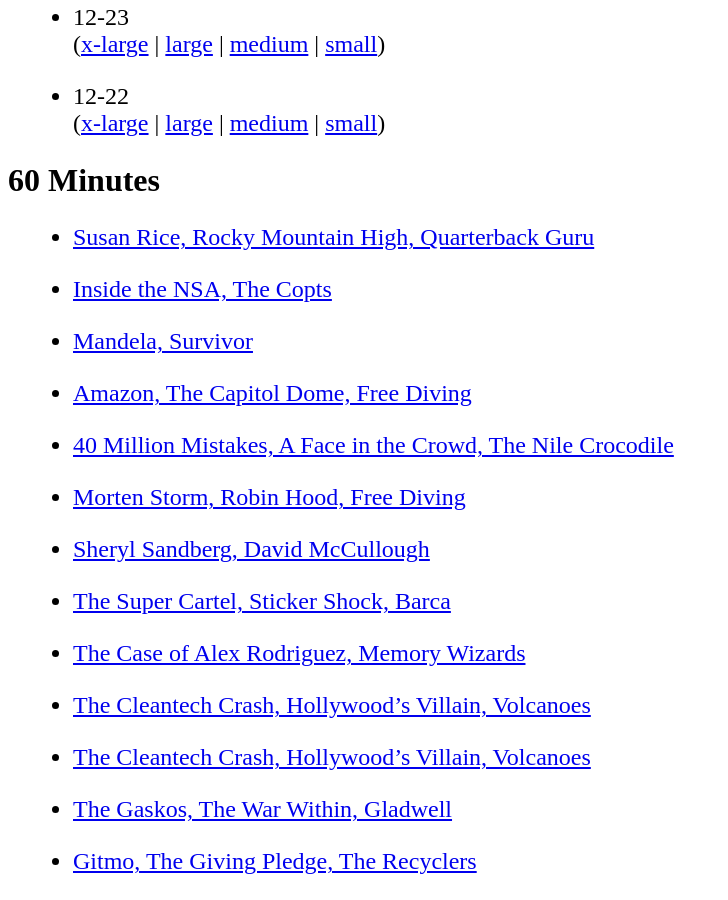
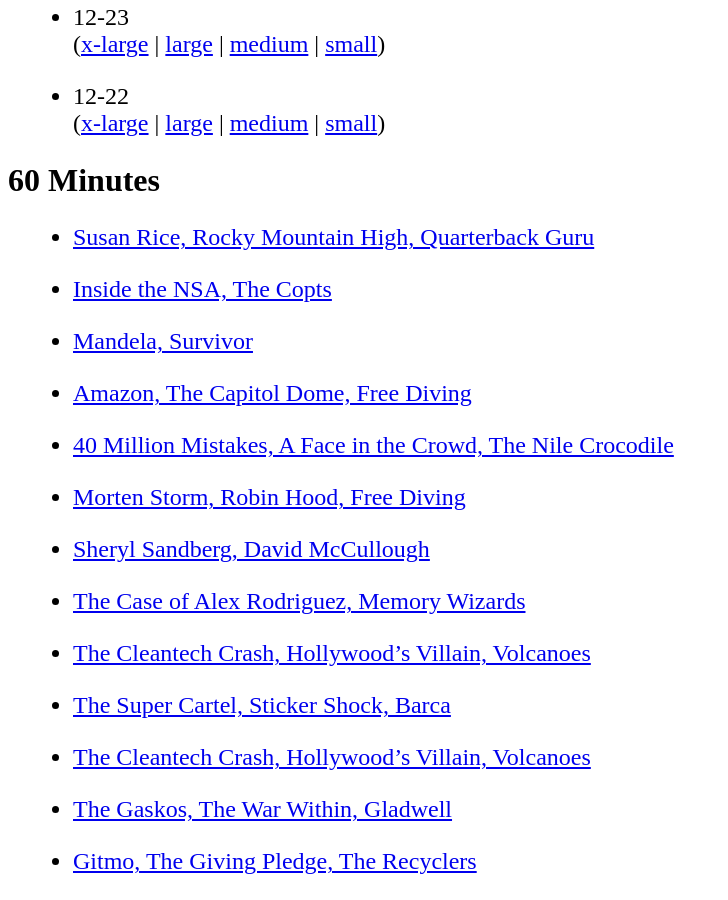
Before and after one commit to jkutner/cbsfeed, a Jekyll site: the page built from index.html, in a window 1280 px wide and 900 px high, scrolled down 2871 px. Shown: the whole window, without its empty margins (0-728 px from the left). Built offline with Jekyll 4.4.1, drawn with Linux system fonts in a browser that asks for light colours; nearby versions of some CDN libraries; some of the changed lines change nothing that is shown.

Commit message:
Updating with latest episdoes

```diff
--- a/_data/sixtymin.yml
+++ b/_data/sixtymin.yml
@@ -48,13 +48,6 @@
     mp4_796: media/mpx/2013/06/29/60_0629_FULL_796.mp4
     mp4_1296: media/mpx/2013/06/29/60_0629_FULL_1296.mp4
   date: 2014-06-29 00:00:00.000000000 +00:00
-- title: The Super Cartel, Sticker Shock, Barca
-  links:
-    mp4_240: media/mpx/2013/06/16/60_0616_FULL_240.mp4
-    mp4_740: media/mpx/2013/06/16/60_0616_FULL_740.mp4
-    mp4_796: media/mpx/2013/06/16/60_0616_FULL_796.mp4
-    mp4_1296: media/mpx/2013/06/16/60_0616_FULL_1296.mp4
-  date: 2014-06-16 00:00:00.000000000 +00:00
 - title: The Case of Alex Rodriguez, Memory Wizards
   links:
     mp4_240: media/2014/01/13/115037251907/60_0112_FULL_240.mp4
@@ -69,6 +62,13 @@
     mp4_796: media/2014/01/05/107532867684/60_0105_FULL_796.mp4
     mp4_1296: media/2014/01/05/107532867684/60_0105_FULL_1296.mp4
   date: 2014-01-05 00:00:00.000000000 +00:00
+- title: The Super Cartel, Sticker Shock, Barca
+  links:
+    mp4_240: media/mpx/2013/06/16/60_0616_FULL_240.mp4
+    mp4_740: media/mpx/2013/06/16/60_0616_FULL_740.mp4
+    mp4_796: media/mpx/2013/06/16/60_0616_FULL_796.mp4
+    mp4_1296: media/mpx/2013/06/16/60_0616_FULL_1296.mp4
+  date: 2014-06-16 00:00:00.000000000 +00:00
 - title: The Cleantech Crash, Hollywood’s Villain, Volcanoes
   links:
     mp4_240: media/2014/01/05/107532867684/60_0105_FULL_240.mp4
```
